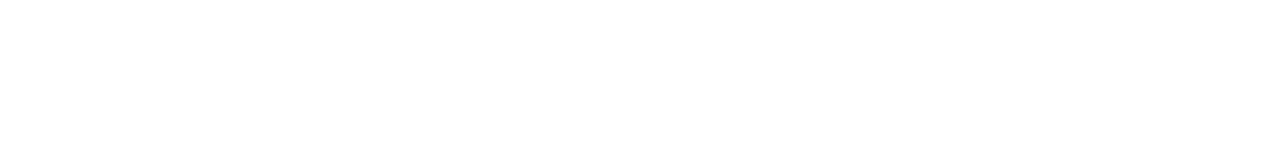
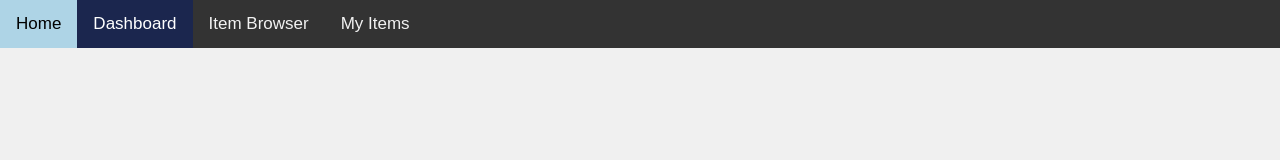
Before and after one commit to George5683/FEEDS, a website: page Resources/HTML/dashboard.html in a window 1280 px wide. Drawn offline with Linux system fonts and the light colour scheme.

Commit message:
Implement dashboard navigation bar

```diff
--- a/Resources/CSS/dashboard.css
+++ b/Resources/CSS/dashboard.css
@@ -20,3 +20,31 @@
     justify-content: center;
     align-items: center;
   }
+
+
+  .topnav {
+    background-color: #333;
+    overflow: hidden;
+    width: 100%
+}
+/* Style the links inside the navigation bar */
+.topnav a {
+    float: left;
+    color: #f2f2f2;
+    text-align: center;
+    padding: 14px 16px;
+    text-decoration: none;
+    font-size: 17px;
+  }
+
+/* Change the color of links on hover */
+.topnav a:hover {
+  background-color: #aed4e6;
+  color: black;
+}
+
+/* Add a color to the active/current link */
+.topnav a.active {
+  background-color: #1B264E;
+  color: white;
+}
--- a/Resources/HTML/dashboard.html
+++ b/Resources/HTML/dashboard.html
@@ -0,0 +1,17 @@
+<!DOCTYPE html>
+<html lang="en">
+<head>
+    <meta charset="UTF-8">
+    <meta name="viewport" content="width=device-width, initial-scale=1.0">
+    <title>Login Page</title>
+    <link rel="stylesheet" href="../CSS/item-browser.css">
+</head>
+<div class="topnav">
+    <a href="#home">Home</a>
+    <a class="active" href="#dashboard">Dashboard</a>
+    <a href="#item-browser">Item Browser</a>
+    <a href="#my-items">My Items</a>
+  </div>
+<body>
+
+</body>
```
